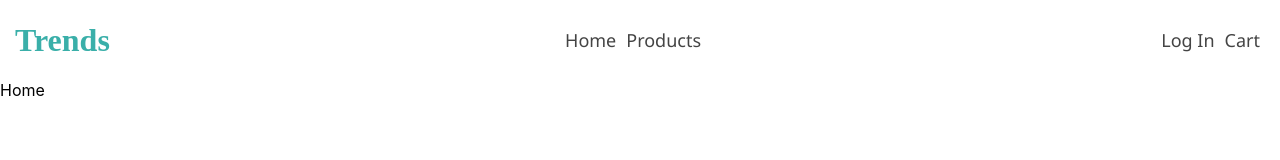
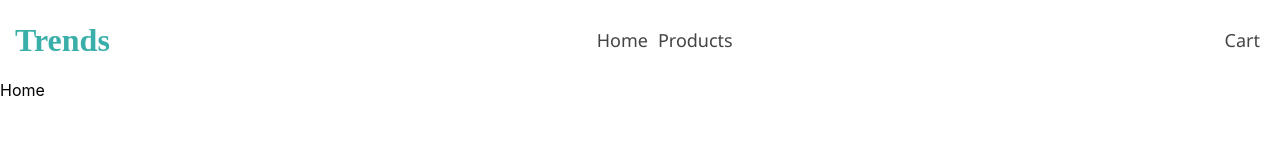
Before and after one commit to kritika27/ecommerce-reactjs-styled-components, a React (Create React App) app: page / in a window 1280 px wide. Shown: the top 160 px of the page. Built offline with nearby package versions, Linux system fonts and the light colour scheme.

Commit message:
Modified Navbar

```diff
--- a/src/components/Navbar/Navbar.js
+++ b/src/components/Navbar/Navbar.js
@@ -10,7 +10,7 @@ const Navbar = () => {
        <Item>Products</Item>
      </Menu>
      <Menu>
-     <Item>Log In</Item>
+
        <Item>Cart</Item>
 
      </Menu>
```
